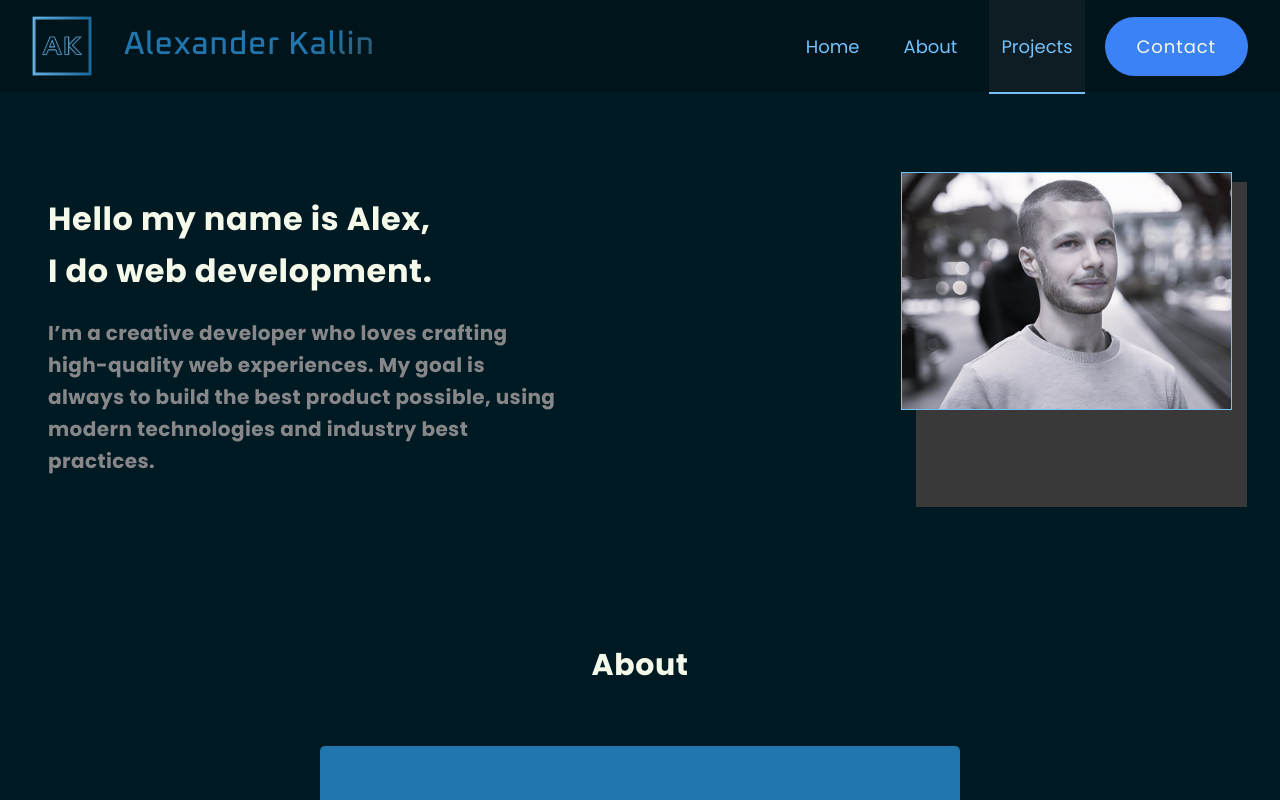
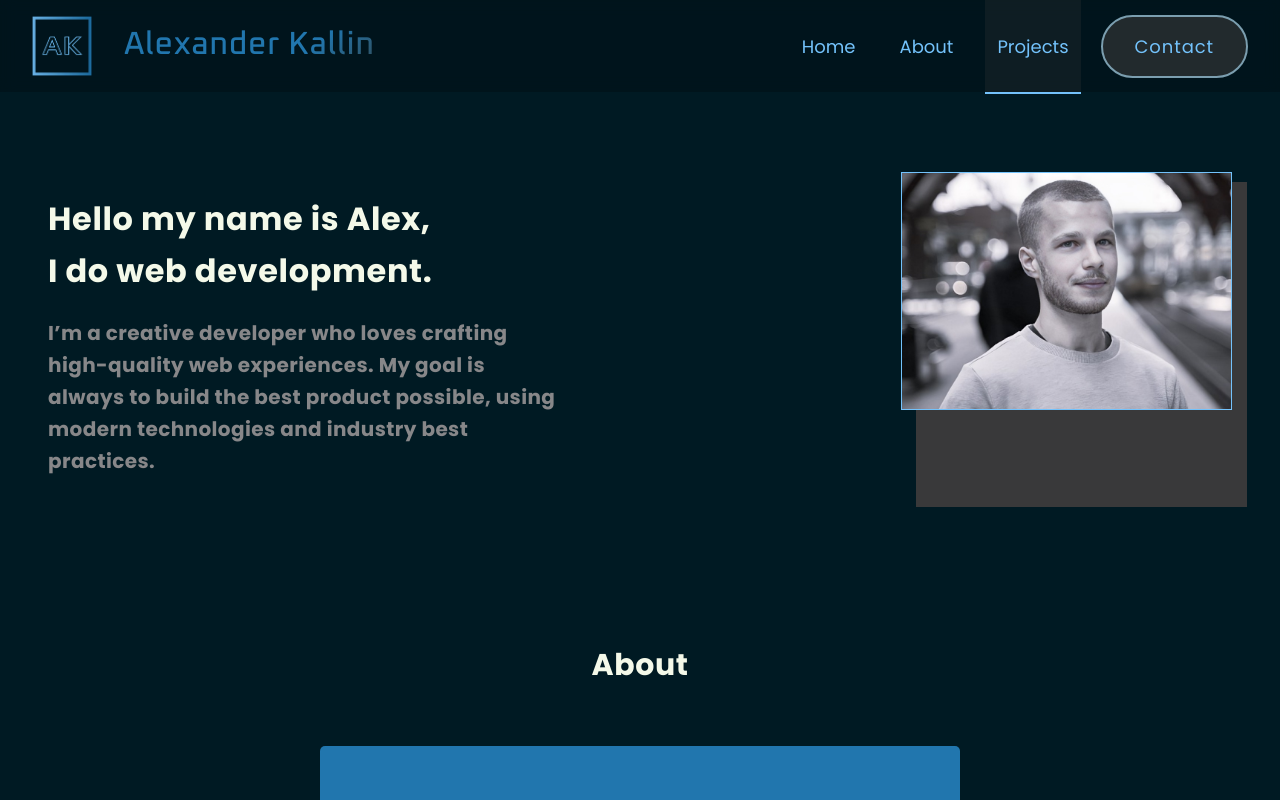
Before and after one commit to ghidra-codes/ak-portfolio, a React (Vite) app: page / in a window 1280 px wide. Shown: the top 800 px of the page. Built offline with nearby package versions, Linux system fonts and the light colour scheme.

Commit message:
finished styling for contact button

```diff
--- a/src/components/NavBar.tsx
+++ b/src/components/NavBar.tsx
@@ -20,9 +20,14 @@ export default function NavBar() {
 				</div>
 				<div className="navbar-links-wrapper">
 					{isSmallScreen ? <HamburgerMenuBtn onToggle={onToggle} active={isMenuOpen} /> : <NavBarLinks />}
-					<button className="contact-button">
-						<span>Contact</span>
-					</button>
+					<motion.button
+						whileHover={{ scale: 1.05 }}
+						whileTap={{ scale: 0.95 }}
+						transition={{ type: "tween", duration: 0.2, ease: "easeInOut" }}
+						className="contact-button"
+					>
+						Contact
+					</motion.button>
 				</div>
 			</nav>
 
--- a/src/styles/abstracts/_variables.scss
+++ b/src/styles/abstracts/_variables.scss
@@ -1,3 +1,4 @@
+@use "sass:color";
 $maya-blue: #73c2fb;
 $honolulu-blue: #2176ae;
 $rich-black: #001a23;
@@ -5,3 +6,4 @@ $jet: #39393a;
 $bright-jet: #878789;
 $ivory: #f4f9e9;
 $blue-gray: #7b9eaf;
+$soft-blue-white: color.mix(#73c2fb, #f4f9e9, 60%);
--- a/src/styles/components/_navBarLinks.scss
+++ b/src/styles/components/_navBarLinks.scss
@@ -4,6 +4,10 @@
 	display: flex;
 	align-items: center;
 	gap: 1.25rem;
+
+	@media (max-width: 920px) {
+		flex-direction: row-reverse;
+	}
 }
 
 .navbar-links-list,
@@ -84,16 +88,16 @@
 	position: relative;
 	overflow: hidden;
 	padding: 1rem 2rem;
-	border: none;
+	color: $maya-blue;
+	border: 2px solid $blue-gray;
 	border-radius: 2rem;
-	background-color: #3b82f6;
-	color: $ivory;
+	background: rgb(57, 57, 58, 0.6);
 	cursor: pointer;
-	transition: background-color 0.3s ease;
+	transition: box-shadow 0.5s ease-in-out;
 	font-size: 1.125rem;
 
 	&:hover {
-		background-color: #2563eb;
+		box-shadow: 0 0 8px 2px #f4f9e920;
 	}
 
 	&::before {
@@ -115,6 +119,14 @@
 	&:hover::before {
 		animation: shine 0.75s forwards;
 	}
+
+	@media (max-width: 920px) {
+		padding: 0.75rem 1.5rem;
+	}
+
+	@media (max-width: 525px) {
+		padding: 0.5rem 1rem;
+	}
 }
 
 @keyframes shine {
--- a/src/styles/components/_navbar.scss
+++ b/src/styles/components/_navbar.scss
@@ -46,7 +46,7 @@
 		}
 	}
 
-	@media (max-width: 800px) {
+	@media (max-width: 920px) {
 		padding: 0.9rem 1rem 0.9rem 2rem;
 	}
 }
@@ -60,8 +60,8 @@
 	padding: 1rem;
 	width: 30vw;
 	max-width: 300px;
-	border-radius: 0 0 0 12px;
-	background-color: rgba(0, 0, 0, 0.2);
+	border-radius: 0 0 0 1.25rem;
+	background: linear-gradient(0deg, rgba(0, 0, 0, 0.4) 0%, rgba(0, 0, 0, 0.2) 100%);
 	backdrop-filter: blur(7.5px);
 
 	&::after {
@@ -69,9 +69,9 @@
 		position: absolute;
 		top: 0;
 		left: 0;
-		height: 1%;
+		height: 0.5%;
 		width: 100%;
-		background: linear-gradient(90deg, rgba(115, 194, 251, 1) 0%, rgba(123, 158, 175, 1) 100%);
+		background: linear-gradient(90deg, $soft-blue-white 0%, rgba(244, 249, 233, 1) 100%);
 		z-index: -1;
 	}
 
```
